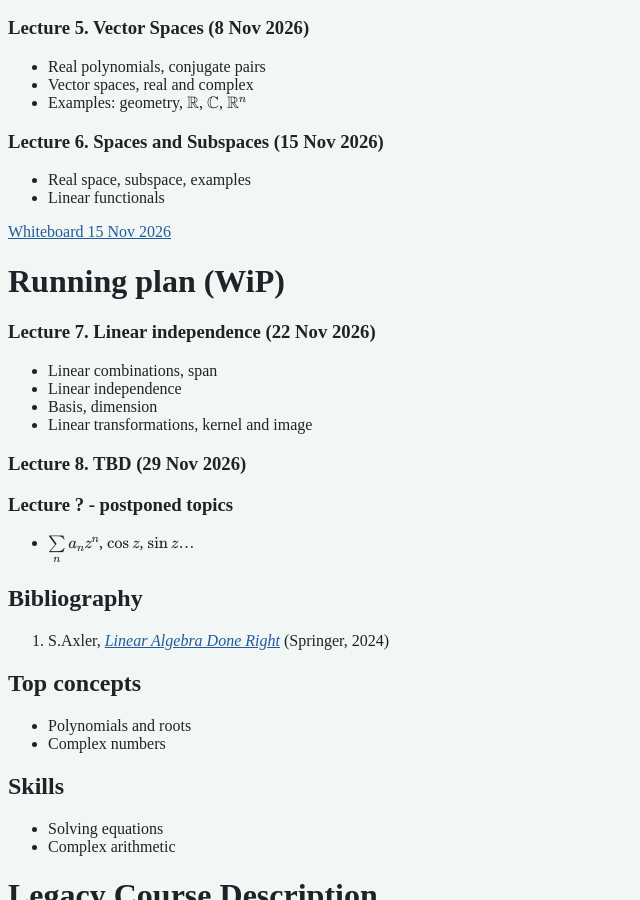
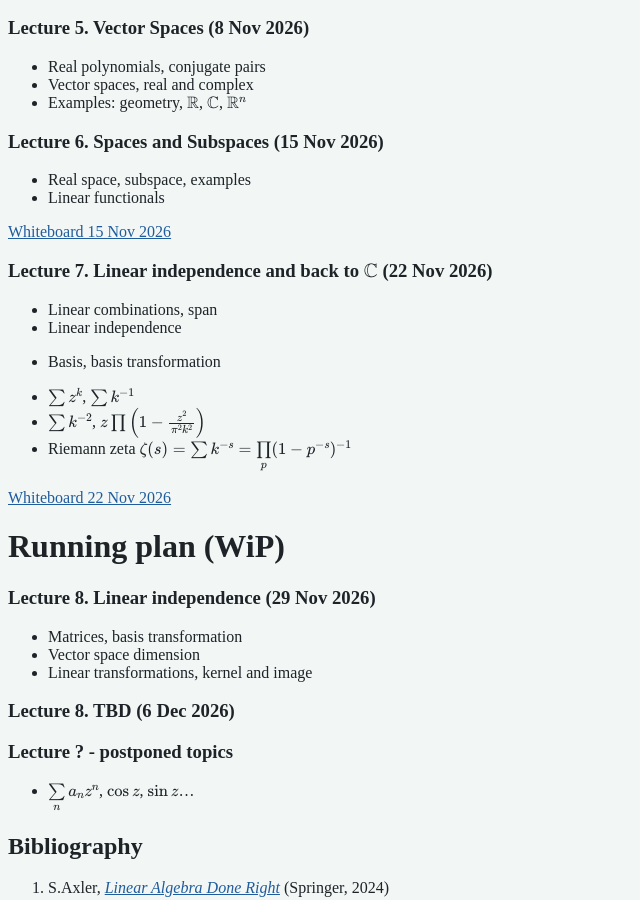
Before and after one commit to melnikovsky/wsos, a Jekyll site: the page built from courses/20272031.md, in a window 1280 px wide and 900 px high, scrolled down 840 px. Shown: the whole window, without its empty margins (0-640 px from the left). Built offline with Jekyll 4.4.1, drawn with Linux system fonts in a browser that asks for light colours.

Commit message:
Lecture 7

```diff
--- a/courses/20272031.md
+++ b/courses/20272031.md
@@ -60,16 +60,27 @@ $$
 
 [Whiteboard 15 Nov 2026](20272031/lecture6.jpg)
 
-# Running plan (WiP)
-
-### Lecture 7. Linear independence (22 Nov 2026)
+### Lecture 7. Linear independence and back to $\mathbb{C}$ (22 Nov 2026)
 
 * Linear combinations, span
 * Linear independence
-* Basis, dimension
+* Basis, basis transformation
+
+* $\sum\limits z^k$, $\sum\limits k^{-1}$
+* $\sum k^{-2}$, $z \prod \left(1-\frac{z^2}{\pi^2 k^2}\right)$
+* Riemann zeta $\zeta(s) = \sum k^{-s} = \prod\limits_p (1-p^{-s})^{-1}$
+
+[Whiteboard 22 Nov 2026](20272031/lecture7.jpg)
+
+# Running plan (WiP)
+
+### Lecture 8. Linear independence (29 Nov 2026)
+
+* Matrices, basis transformation
+* Vector space dimension
 * Linear transformations, kernel and image
 
-### Lecture 8. TBD (29 Nov 2026)
+### Lecture 8. TBD (6 Dec 2026)
 
 
 ### Lecture ? - postponed topics
```
Also changed, not shown: courses/20272031/lecture7.jpg (added).
